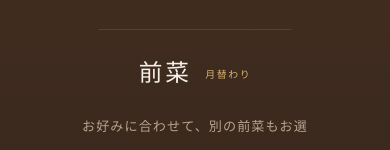
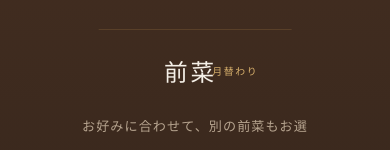
Before and after one commit to miyamibu/french-restaurant-site, a Next.js app in the folder bistro-reservation/: page /menu in a window 390 px wide. Shown: the part 575-725 px from the top of the page. Built offline with nearby package versions, Linux system fonts and the light colour scheme.

Commit message:
Align mobile menu course centers

```diff
--- a/bistro-reservation/src/app/globals.css
+++ b/bistro-reservation/src/app/globals.css
@@ -183,6 +183,22 @@ a:hover {
     vertical-align: middle;
   }
 
+  .menu-tab-heading--petite-appetizer .menu-tab-pill,
+  .menu-tab-heading--grand-appetizer .menu-tab-pill {
+    position: absolute;
+    top: 50%;
+    transform: translateY(-50%);
+    margin-left: 0;
+  }
+
+  .menu-tab-heading--petite-appetizer .menu-tab-pill {
+    left: calc(50% + 1.75em);
+  }
+
+  .menu-tab-heading--grand-appetizer .menu-tab-pill {
+    left: calc(50% + 3.2em);
+  }
+
   .menu-tab-heading .menu-tab-or {
     font-size: 0.72rem;
   }
--- a/bistro-reservation/src/app/menu/page.tsx
+++ b/bistro-reservation/src/app/menu/page.tsx
@@ -372,10 +372,10 @@ export default function MenuPage() {
               aria-labelledby={`${activeCourse.id}-tab`}
               className="rounded-[2.2rem] border-0 bg-transparent px-7 py-8 text-[#f5f0e8] shadow-none md:px-14 md:pt-14 md:pb-[0.6rem]"
             >
-              <div className="mx-auto max-w-[48rem] md:translate-x-[2cm]">
+              <div className="mx-auto w-full max-w-[48rem] md:translate-x-[2cm]">
                 <header className="mb-7 text-center md:mb-9">
                   <h2
-                    className={`whitespace-nowrap font-["Cormorant_Garamond","Noto_Serif_JP","Yu_Mincho","Hiragino_Mincho_ProN",serif] text-[2.2rem] font-light tracking-[0.18em] text-[#f6efe6] md:text-[3.25rem] ${
+                    className={`font-["Cormorant_Garamond","Noto_Serif_JP","Yu_Mincho","Hiragino_Mincho_ProN",serif] text-[2.2rem] font-light tracking-[0.18em] text-[#f6efe6] md:whitespace-nowrap md:text-[3.25rem] ${
                       activeCourse.id === "joie" ? "md:translate-x-[0.2cm]" : ""
                     }`}
                   >
@@ -392,6 +392,11 @@ export default function MenuPage() {
                   {activeCourse.items.map((item, index) => {
                     const isCenteredSingleLine = !item.note && !item.altHtml;
                     const isCoffeeLine = item.headingHtml === "コーヒー";
+                    const mobileAppetizerHeadingClass = item.detailLink
+                      ? activeCourse.id === "petite"
+                        ? "menu-tab-heading--petite-appetizer"
+                        : "menu-tab-heading--grand-appetizer"
+                      : "";
 
                     return (
                       <li
@@ -401,7 +406,7 @@ export default function MenuPage() {
                         <div
                           className={`menu-tab-heading relative text-center text-[1.48rem] font-medium leading-[1.55] tracking-[0.12em] text-[#f5f0e8] md:text-[1.78rem] ${
                             isCenteredSingleLine ? "flex items-center justify-center" : ""
-                          } ${isCoffeeLine ? "-translate-y-[0.1cm]" : ""}`}
+                          } ${mobileAppetizerHeadingClass} ${isCoffeeLine ? "-translate-y-[0.1cm]" : ""}`}
                           dangerouslySetInnerHTML={{ __html: item.headingHtml }}
                         />
                         {item.note ? (
```
